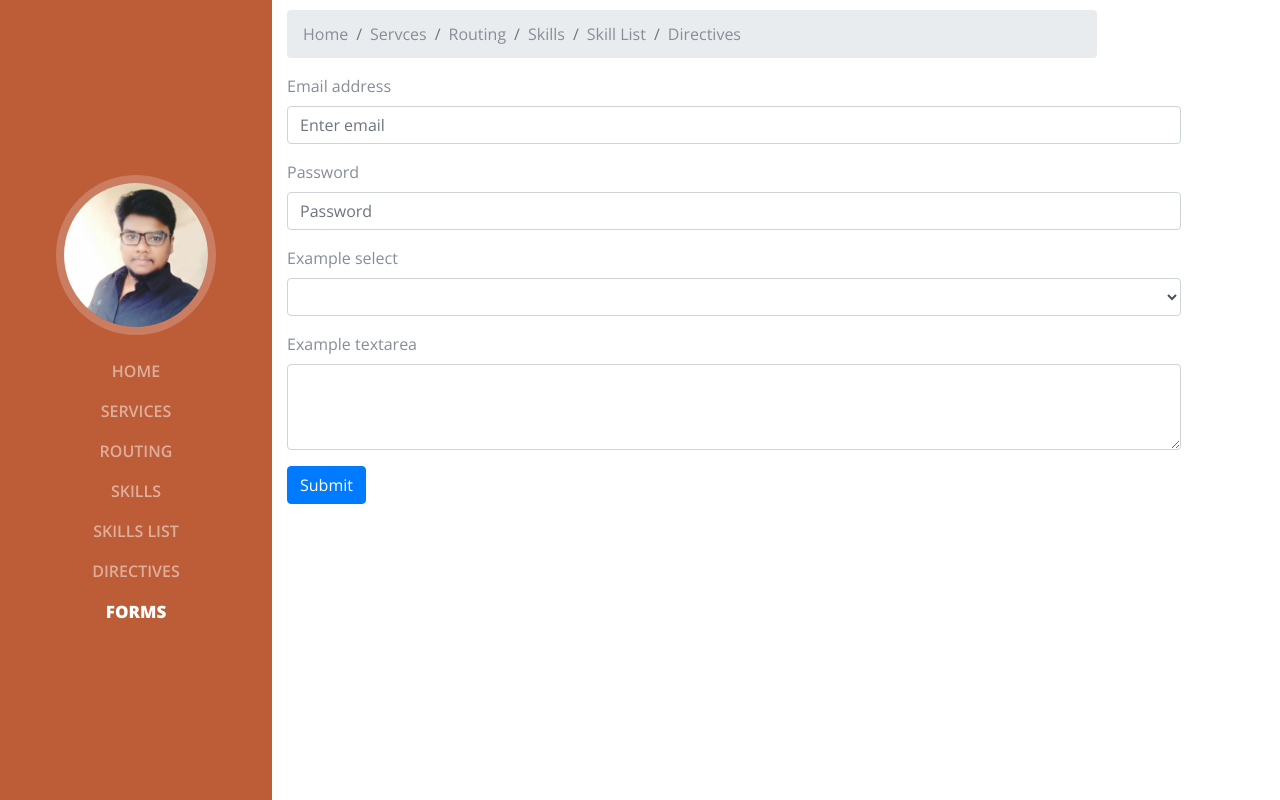
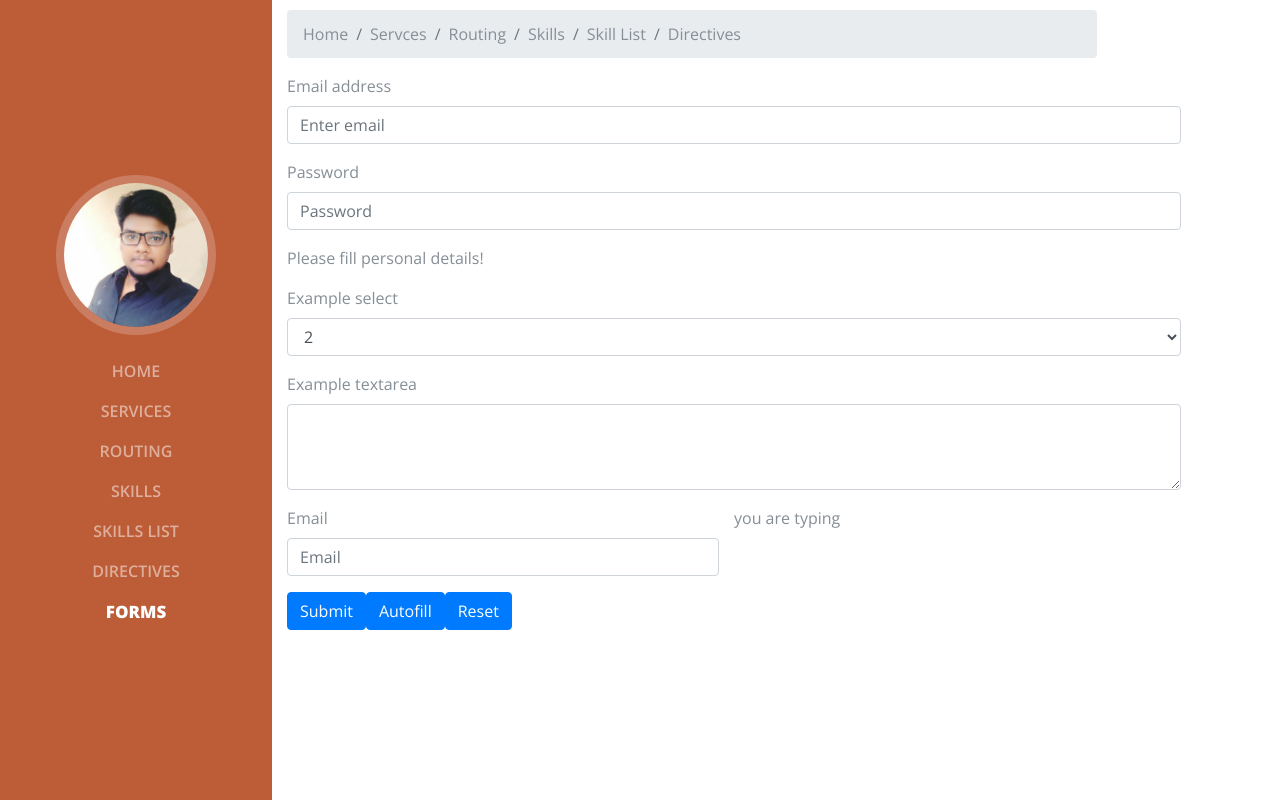
Before and after one commit to suryabogadhi/newwebapp, an Angular app: page /forms in a window 1280 px wide. Built offline with nearby package versions, Linux system fonts and the light colour scheme; a web font is replaced by a local one.

Commit message:
template driven forms complete

```diff
--- a/src/app/forms/forms.component.html
+++ b/src/app/forms/forms.component.html
@@ -4,6 +4,9 @@
     <div class="row">
       <div class="col-lg-11">
         <form (ngSubmit)="submitForm()" #myform="ngForm">
+
+          <div ngModelGroup="mygroup" #mygroup = "ngModelGroup">
+
             <div class="form-group">
               <label for="exampleInputEmail1">Email address</label>
               <input type="email" class="form-control" placeholder="Enter email" ngModel name="email" #refEmail="ngModel" required email>
@@ -20,9 +23,17 @@
               </p>
               <p>{{pass}}</p>
             </div>
+
+
+            <p *ngIf="!mygroup.valid"> Please fill personal details!</p>
+          </div>
+
+
+
+
           <div class="form-group">
             <label for="exampleSelect1">Example select</label>
-            <select class="form-control" name="options" ngModel required #refOpt="ngModel">
+            <select class="form-control" name="options" [ngModel]="myoptions" required #refOpt="ngModel">
               <option>1</option>
               <option>2</option>
               <option>3</option>
@@ -40,6 +51,27 @@
                 Please add description!
             </p>
           </div>
+          <div class="row">
+            <div class="col-md-6 mb-3">
+              <label for="validationServer03">Email</label>
+              <input
+                type="email"
+                class="form-control"
+                [ngClass]="{'is-invalid':emailValidate,'is-valid':success}"
+                placeholder="Email"
+                name="email2"
+                required
+                email
+                #refEmail2 = "ngModel"
+                [(ngModel)] = "myemail"
+                (input)="checkEmail()"
+                >
+              <div class="invalid-feedback">
+                Please provide valid email!
+              </div>
+            </div>
+            <p>you are typing {{myemail}}</p>
+          </div>
           <!-- <fieldset class="form-group">
             <legend>Radio buttons</legend>
             <div class="form-check">
@@ -56,6 +88,8 @@
             </div>
           </fieldset> -->
           <button type="submit" class="btn btn-primary">Submit</button>
+          <button type="button" (click)="filluptheform()" class="btn btn-primary">Autofill</button>
+          <button type="button" (click)="resetmyfrom()" class="btn btn-primary">Reset</button>
         </form>
       </div>
     </div>
--- a/src/app/forms/forms.component.ts
+++ b/src/app/forms/forms.component.ts
@@ -8,8 +8,13 @@ import { ViewChild } from '@angular/core';
 })
 export class FormsComponent implements OnInit {
   @ViewChild('myform') mynewform;
+  @ViewChild('refEmail2') email2;
   custEmail = false;
   pass = "";
+  emailValidate = false;
+  success = false;
+  myoptions = 2;
+
   constructor() { }
 
   ngOnInit() {
@@ -21,15 +26,55 @@ export class FormsComponent implements OnInit {
   //   console.log(formdata);
   // }
 
+  filluptheform(){
+    // this.mynewform.setValue({
+    //   mygroup:{
+    //     email:"kvarma063@gmail.com",
+    //     password:"testing"
+    //   },
+    //   options:2,
+    //   description:"checking",
+    //   email2:"kvarma@gmail.com"
+    // });
+
+    this.mynewform.form.setValue({
+      mygroup:{
+        email:"kvarma063@gmail.com",
+        password:"testing"
+      },
+      options:2,
+      description:"checking",
+      email2:"kvarma@gmail.com"
+    });
+
+    // this.mynewform.form.patchValue({
+    //   mygroup:{
+    //     email:"kvarma063@gmail.com",
+    //     password:"testing"
+    //   }
+    // });
+  }
+
   submitForm(){
-    if(this.mynewform.value.email===""){
+    if(this.mynewform.value.mygroup.email===""){
       this.custEmail = true;
     }
 
-    //console.log(this.mynewform);
+    console.log(this.mynewform);
   }
   checkpass(){
     this.pass = this.mynewform.value.password
   }
 
+  checkEmail(){
+    //minimum letters > 5&&pattern not matched {    this.emailValidate = true; this.success = false }
+    //this.emailValidate = false; this.success = true
+    this.emailValidate = true;
+    console.log(this.email2.value);
+  }
+
+  resetmyfrom(){
+    this.mynewform.reset();
+  }
+
 }
```
Lines whose indentation alone changed are shown as unchanged.
